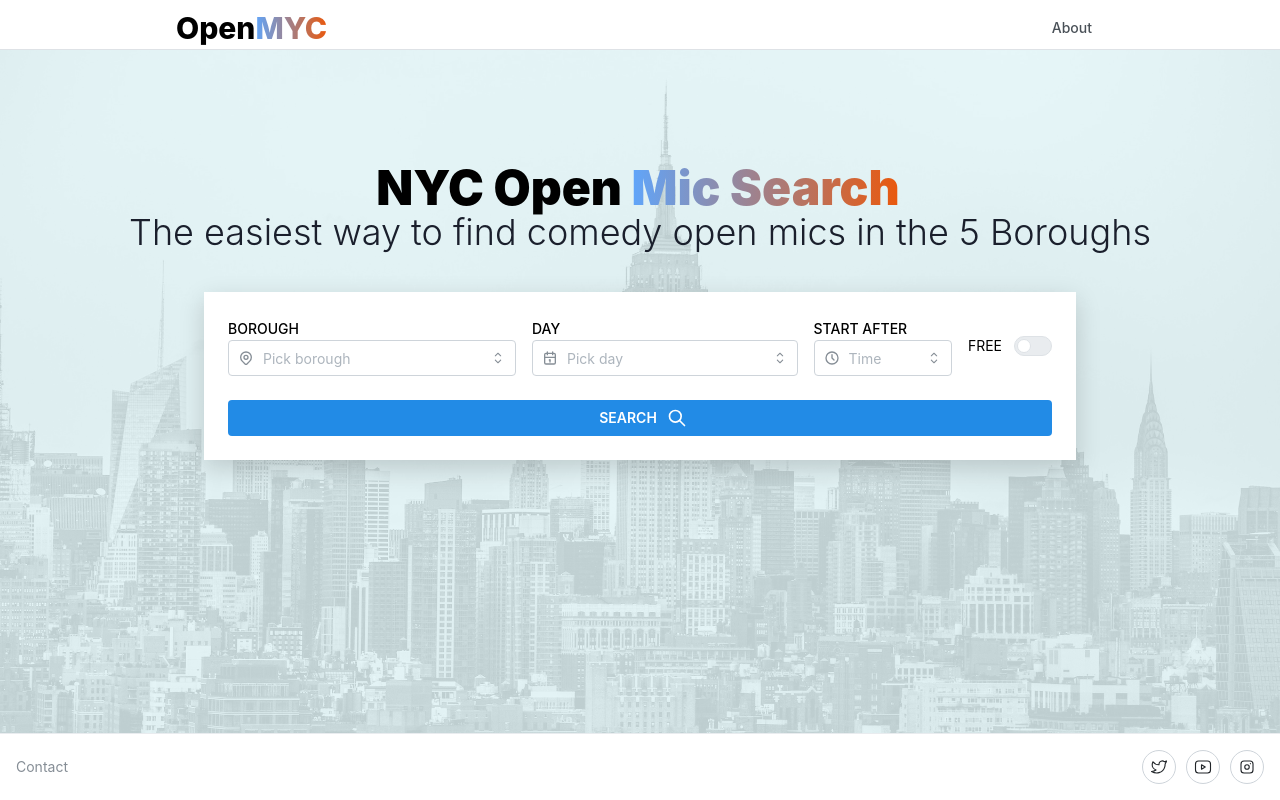
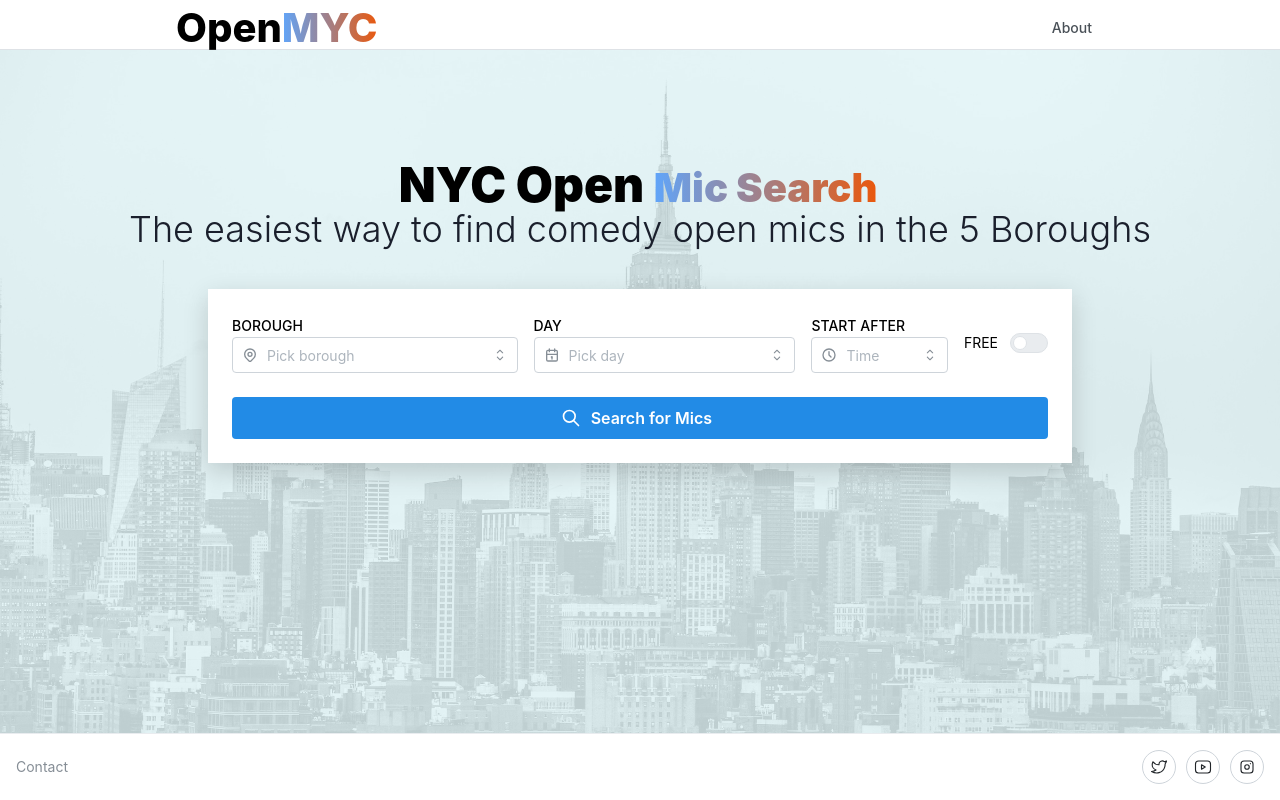
Before and after one commit to KariAndreah/myc-next, a Next.js app: page / in a window 1280 px wide. Built offline with nearby package versions, Linux system fonts and the light colour scheme.

Commit message:
accessibility

```diff
--- a/app/globals.css
+++ b/app/globals.css
@@ -8,7 +8,6 @@ body {
   background-size: cover;
   background-repeat: no-repeat;
   height: 100%;
-  box-shadow: inset 0 0 0 1000px rgba(227, 248, 251, 0.75);
 }
 
 h1,
--- a/components/header/Header.tsx
+++ b/components/header/Header.tsx
@@ -43,12 +43,12 @@ const Header = ({ hasFilter, hasMobileFilter, hasBackButton }: HeaderProps) => {
   return (
     <header className={classes.header}>
       <Container size="md" className={classes.inner}>
-        <h2 className="font-extrabold whitespace-nowrap flex text-3xl">
-          <a href="/">
-            Open
-            <span className="font-extrabold bg-gradient-to-r from-blue-400 to-orange-600 text-transparent bg-clip-text">
+        <h2 className="font-extrabold whitespace-nowrap text-3xl">
+          <a href="/" className="flex flex-row">
+            <h2>Open</h2>
+            <h2 className="font-extrabold bg-gradient-to-r from-blue-400 to-orange-600 text-transparent bg-clip-text">
               MYC
-            </span>
+            </h2>
           </a>
         </h2>
         <HeaderDrawer opened={opened} close={close} />
--- a/components/searchcard/SearchCard.tsx
+++ b/components/searchcard/SearchCard.tsx
@@ -110,7 +110,7 @@ const SearchCard = () => {
 
   return (
     <div className="w-full md:max-w-4xl pb-12">
-      <div className="flex flex-col mx-3 shadow-[0_8px_24px_rgba(0,0,0,0.16)] p-6 gap-4 mt-4 bg-white">
+      <div className="flex flex-col mx-4 shadow-[0_8px_24px_rgba(0,0,0,0.16)] p-6 gap-4 mt-4 bg-white">
         <div className="flex flex-col md:flex-row gap-4 md:mb-2 md:items-center">
           <div className="md:w-[35%]">
             <BoroughSelect value={borough} setValue={setBorough} />
--- a/components/select/SearchButton.tsx
+++ b/components/select/SearchButton.tsx
@@ -3,10 +3,10 @@ import { TbSearch } from 'react-icons/tb';
 import '@mantine/core/styles.css';
 
 const SearchButton = ({ onClick }: SearchButtonProps) => (
-    <Button fullWidth rightSection={<TbSearch size={20} />} onClick={onClick}>
-      SEARCH
-    </Button>
-  );
+  <Button size="md" fullWidth leftSection={<TbSearch size={20} />} onClick={onClick}>
+    Search for Mics
+  </Button>
+);
 
 export default SearchButton;
 
--- a/components/title/Title.tsx
+++ b/components/title/Title.tsx
@@ -14,9 +14,9 @@ export const Title = () => (
     <h1 className="font-black text-3xl lg:text-5xl md:text-4xl text-center">
       <span className=" pr-1">
         NYC Open{' '}
-        <span className="inherit bg-gradient-to-r from-blue-400 to-orange-600 inline-block text-transparent bg-clip-text">
+        <h2 className="inherit bg-gradient-to-r from-blue-400 to-orange-600 inline-block text-transparent bg-clip-text">
           Mic Search
-        </span>{' '}
+        </h2>
       </span>
     </h1>
     <h2 className="font-light text-2xl lg:text-4xl md:text-3xl px-2 text-center text-[#1A1F2C]">
```
